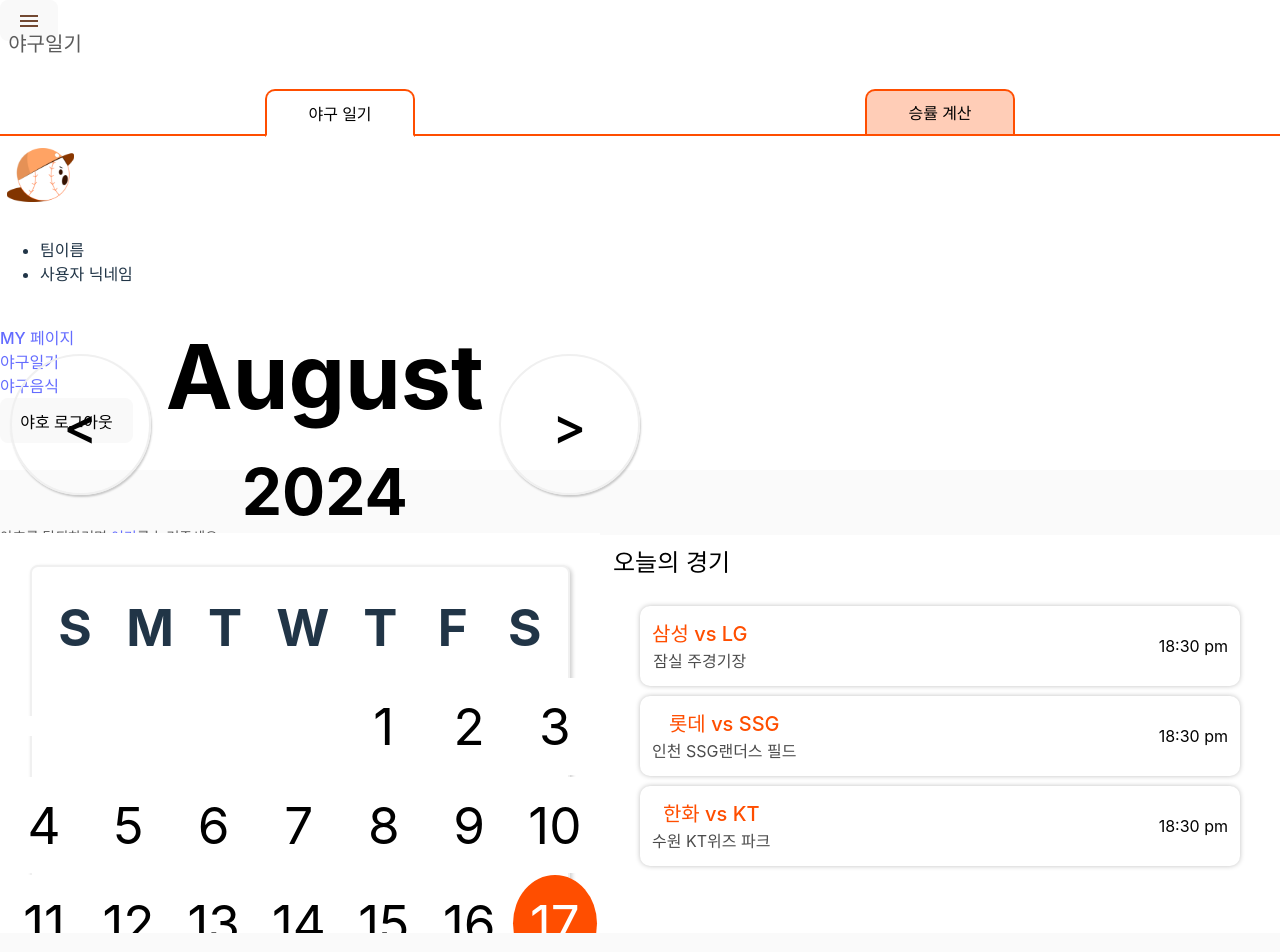
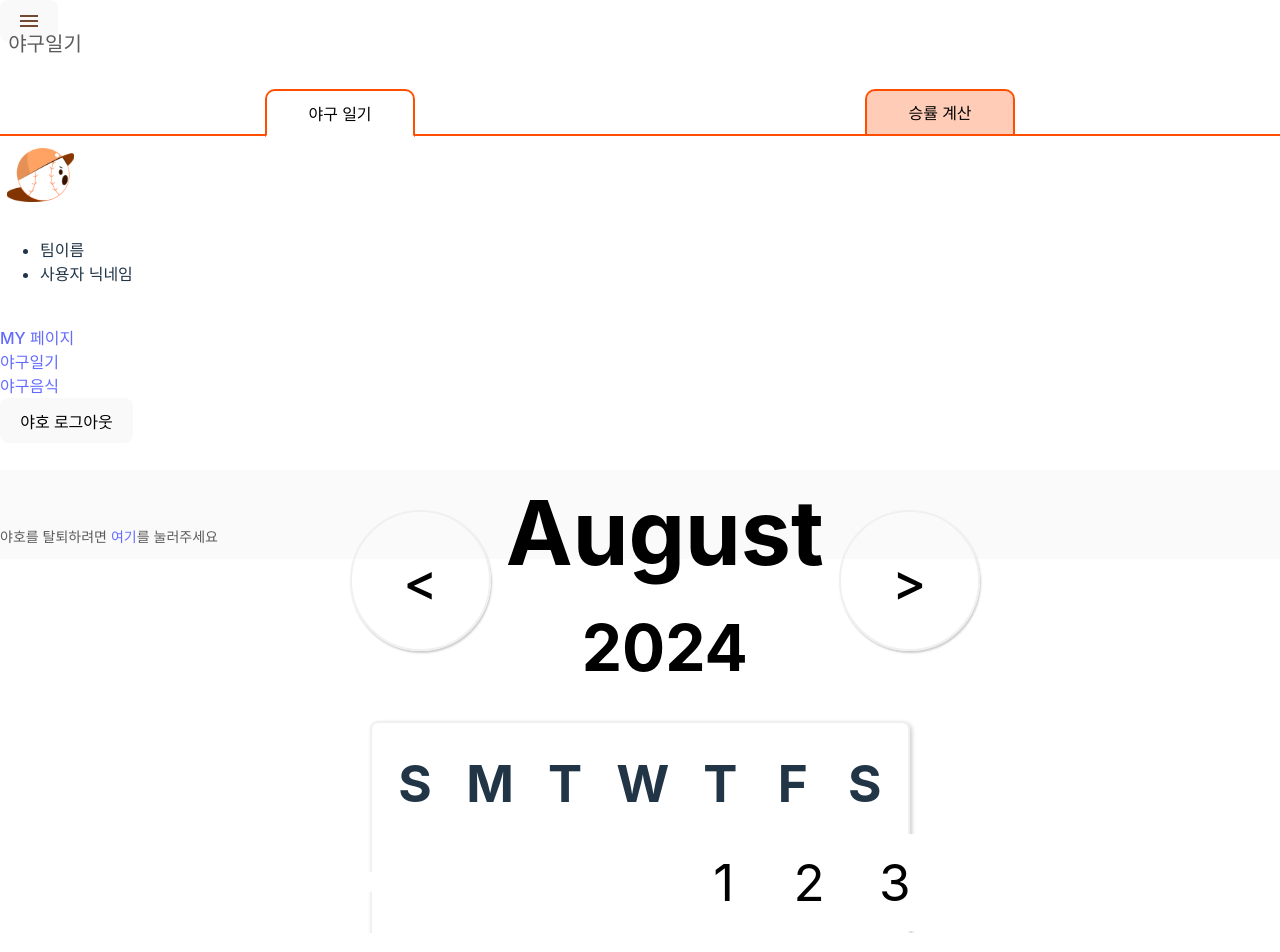
Before and after one commit to YahoProject/Yaho_FrontEnd, a React (Vite) app: page /calendar in a window 1280 px wide. Shown: the top 952 px of the page. Built offline with nearby package versions, Linux system fonts and the light colour scheme; no server answers; the HTML template or start-up script is replaced by a standard one.

Commit message:
Update Calendar.css

```diff
--- a/src/styles/Calendar.css
+++ b/src/styles/Calendar.css
@@ -1,3 +1,5 @@
+
+
 .title {
     position: absolute;
     margin-top: -40px;
@@ -25,13 +27,13 @@
     background: #FFCDB7;
     color: black;
     border: 2px solid #FF4E00;
-    border-bottom:transparent;
+    border-bottom: transparent;
     border-bottom-left-radius: 0;
     border-bottom-right-radius: 0;
     border-top-left-radius: 10px;
     border-top-right-radius: 10px;
     margin: 0 5px;
-    top:-3px;
+    top: -3px;
 }
 
 .cal-button.active {
@@ -40,11 +42,44 @@
     margin-bottom: -2.5px;
     z-index: 2;
 }
+
 .calendar-content {
-    margin-top:-100px;
+    margin-top: 70px;
+    padding-bottom: 50px;
     display: flex;
-    justify-content: center;
+    flex-direction: column;
     align-items: center;
     width: 100%;
     flex-grow: 1;
-  }
+}
+
+.today-game-wrapper {
+    width: 100%;
+    background-color: white;
+    padding: 20px;
+    box-sizing: border-box;
+}
+
+.today-game-title {
+    font-size: 24px;
+    font-weight: 400;
+    color: black;
+    margin-bottom: 10px;
+}
+
+.game-list {
+    display: flex;
+    flex-direction: column;
+    gap: 15px;
+}
+
+.game-card {
+    display: flex;
+    justify-content: space-between;
+    align-items: center;
+    padding: 13px;
+    background-color: white;
+    box-shadow: 0px 0px 5px 0px #00000040;
+    border-radius: 10px;
+    max-width: 360px;
+}
```
